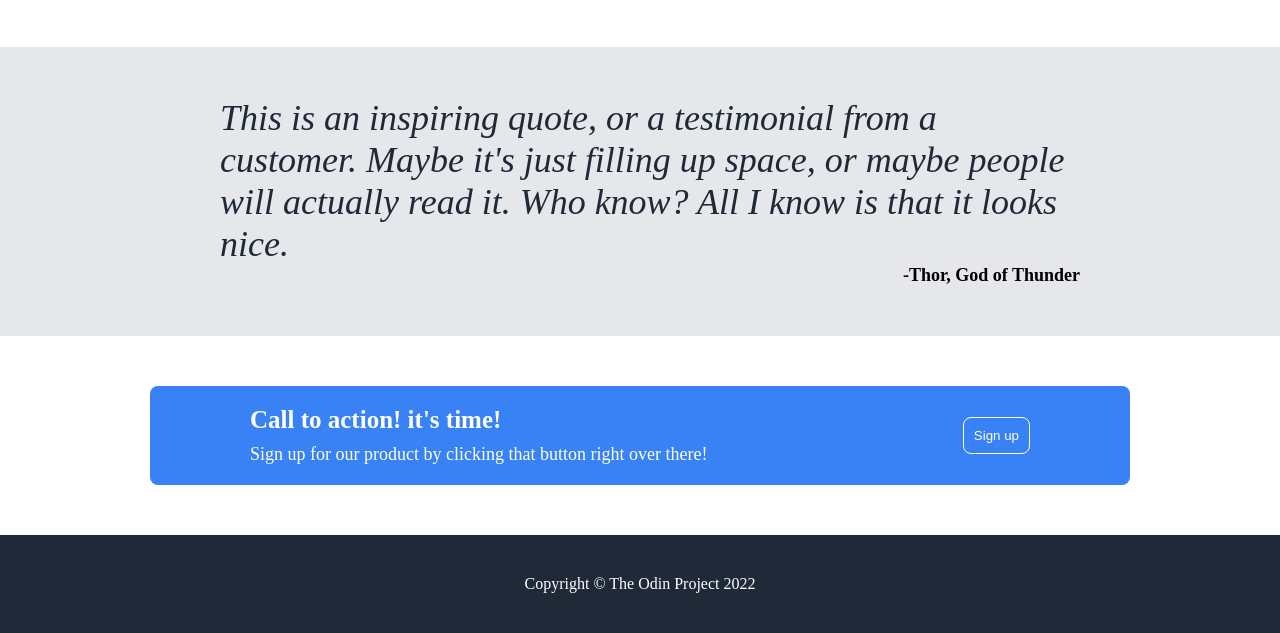
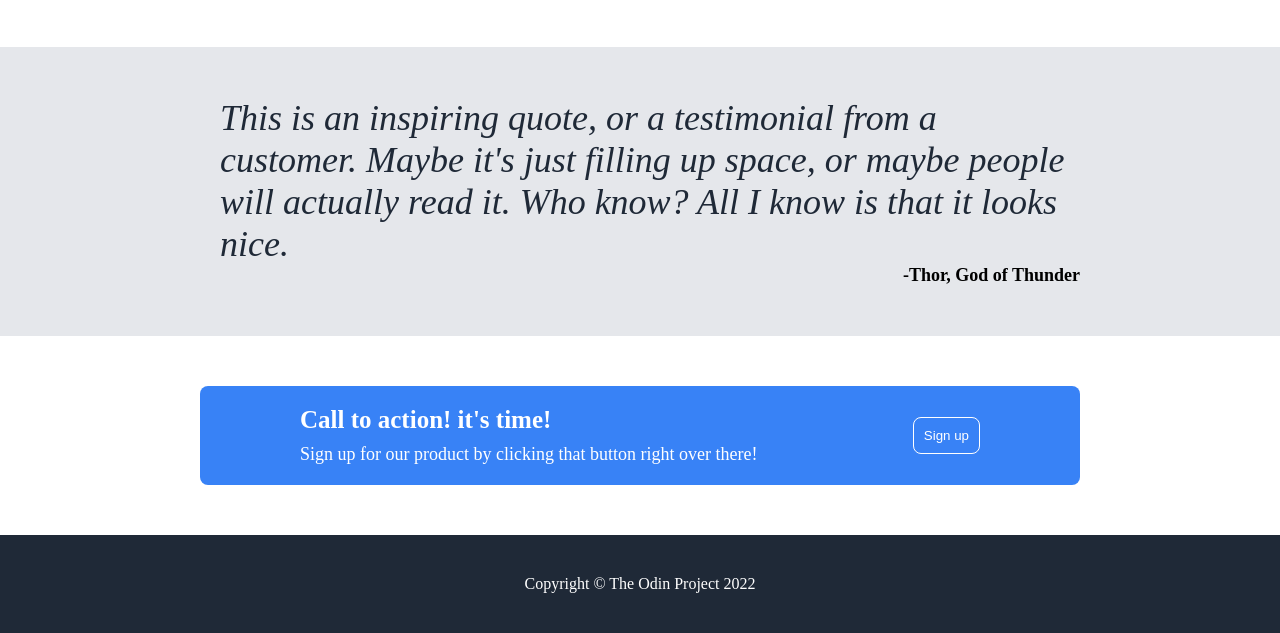
Before and after one commit to gsarapura/Landing-Page-The-Odin-Project, a plain HTML site: page index.html in a window 1280 px wide. Shown: the part 622-1255 px from the top of the page. Drawn offline with Linux system fonts and the light colour scheme.

Commit message:
Edit sig-up margin

```diff
--- a/style.css
+++ b/style.css
@@ -123,7 +123,7 @@ figure img {
 .sign-up {
   background-color: #3882f6;
   color: white;
-  margin: 50px 150px;
+  margin: 50px 200px;
   padding: 20px 100px;
   display: flex;
   justify-content: space-between;
```
